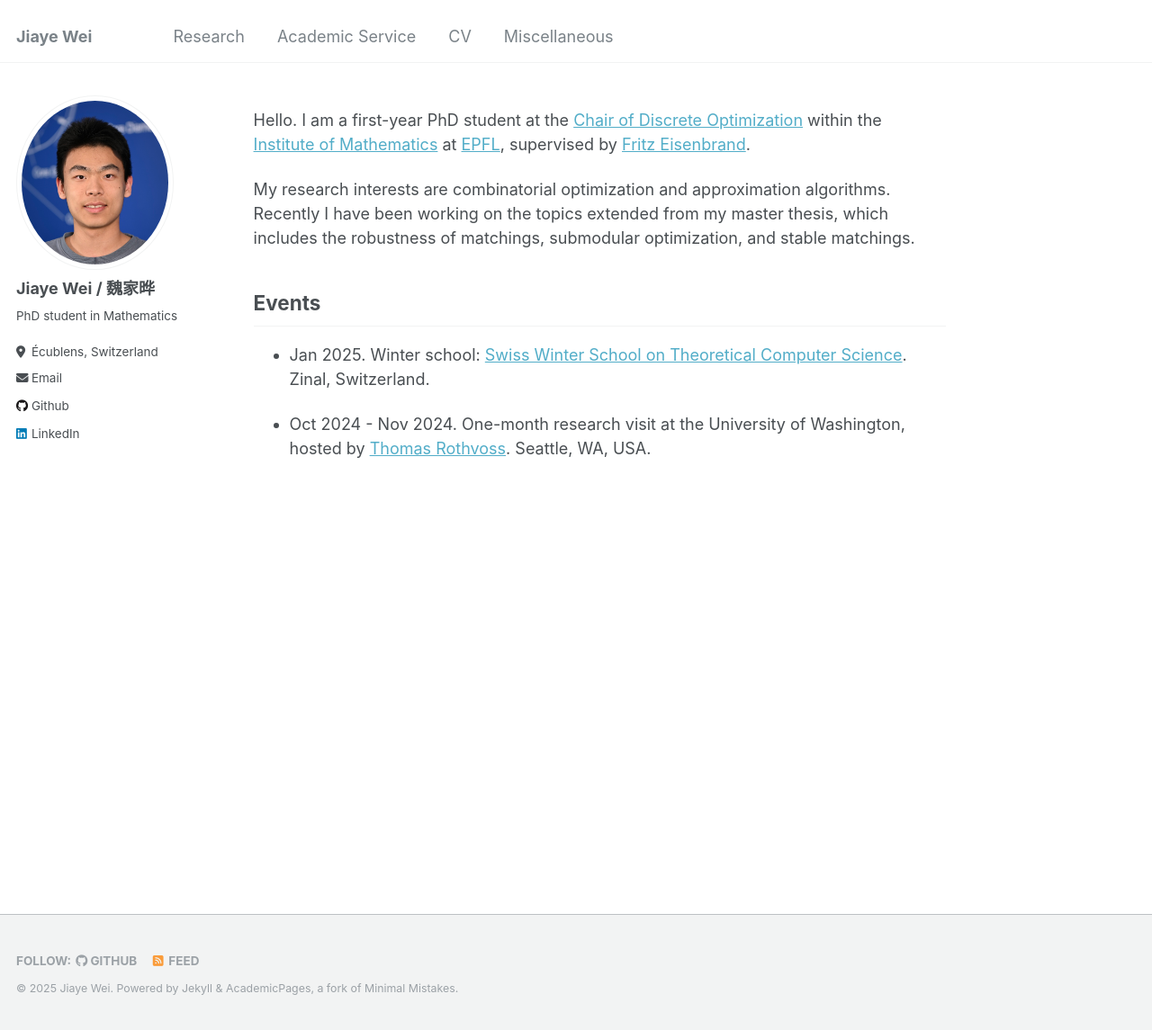
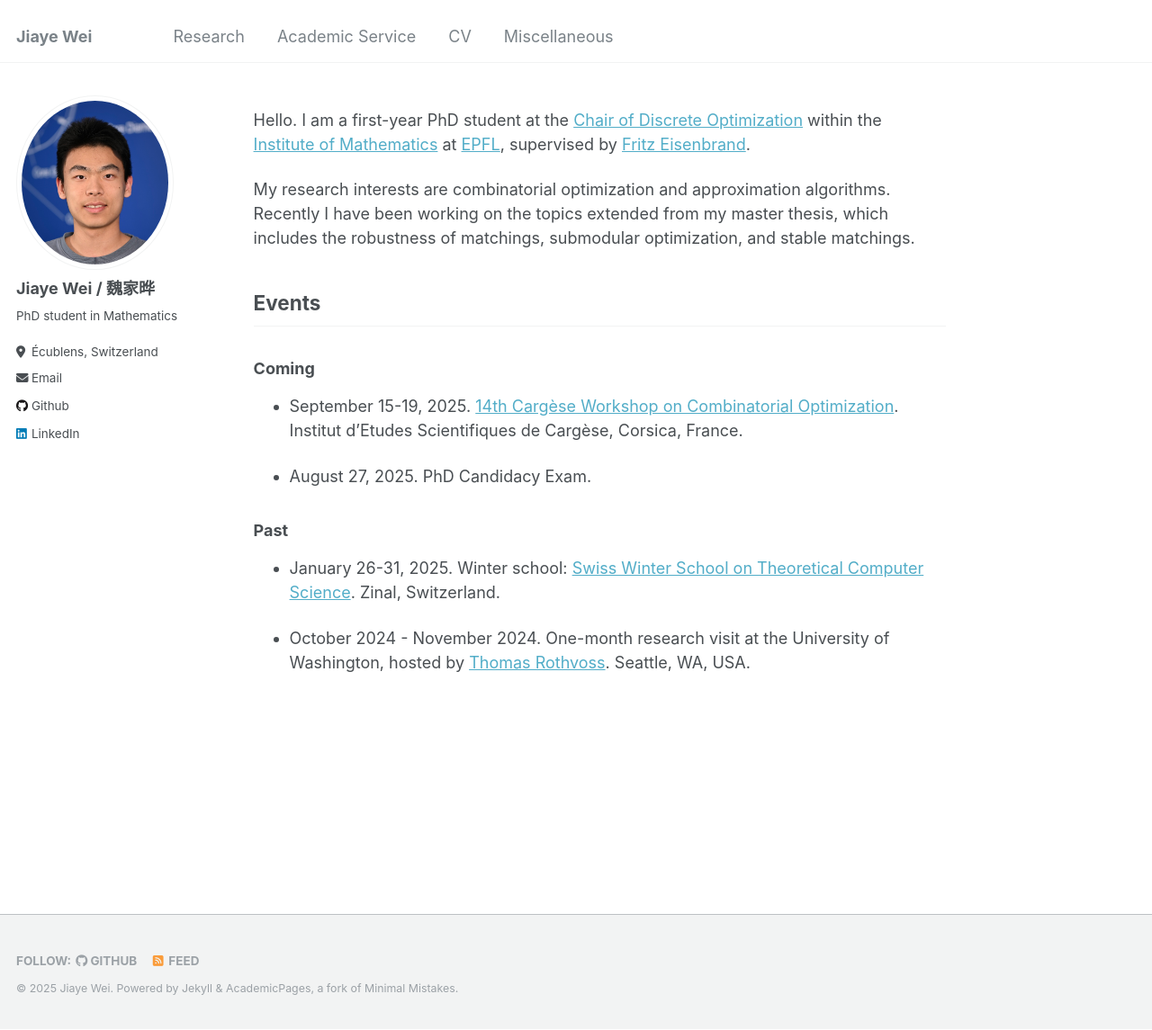
Before and after one commit to jiaye-W/jiaye-W.github.io, a Jekyll site: the page built from _pages/about.md, in a window 1280 px wide and 1145 px high. Shown: the whole window at 90% size. Built offline with Jekyll 4.4.1, drawn with Linux system fonts in a browser that asks for light colours.

Commit message:
update events

```diff
--- a/_pages/about.md
+++ b/_pages/about.md
@@ -14,8 +14,14 @@ Recently I have been working on the topics extended from my master thesis, which
 
 ## Events
 
-* Jan 2025. Winter school: [Swiss Winter School on Theoretical Computer Science](https://theory.epfl.ch/WinterSchool2025/). Zinal, Switzerland.
+### Coming
+* September 15-19, 2025. [14th Cargèse Workshop on Combinatorial Optimization](). Institut d'Etudes Scientifiques de Cargèse, Corsica, France.
 
-* Oct 2024 - Nov 2024. One-month research visit at the University of Washington, hosted by [Thomas Rothvoss](https://sites.math.washington.edu//~rothvoss/). Seattle, WA, USA.
+* August 27, 2025. PhD Candidacy Exam.
+
+### Past
+* January 26-31, 2025. Winter school: [Swiss Winter School on Theoretical Computer Science](https://theory.epfl.ch/WinterSchool2025/). Zinal, Switzerland.
+
+* October 2024 - November 2024. One-month research visit at the University of Washington, hosted by [Thomas Rothvoss](https://sites.math.washington.edu//~rothvoss/). Seattle, WA, USA.
 
 <!-- * Jul 2022. Summer school: [Modern Trends in Combinatorial Optimization](https://archiveweb.epfl.ch/combo2022.epfl.ch/index.html%3Fp=8.html). Lausanne, Switzerland. -->
```
